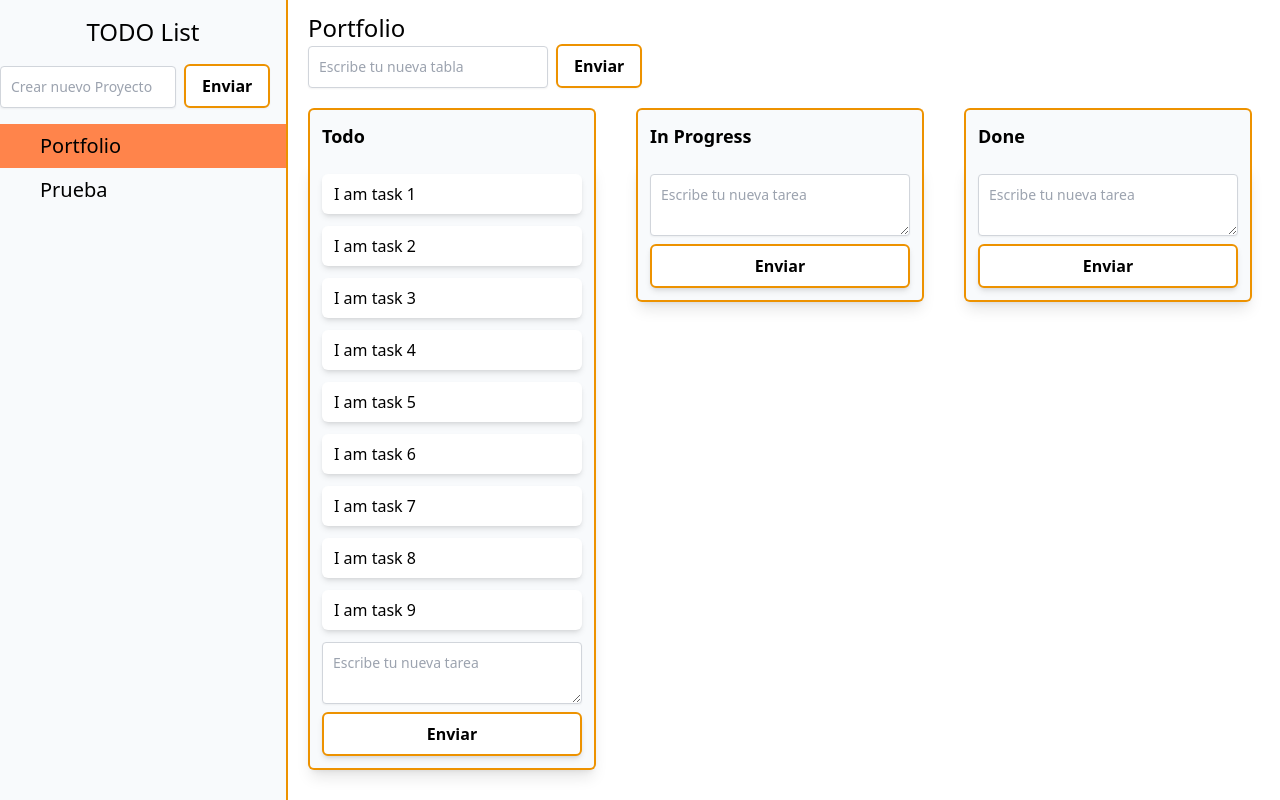
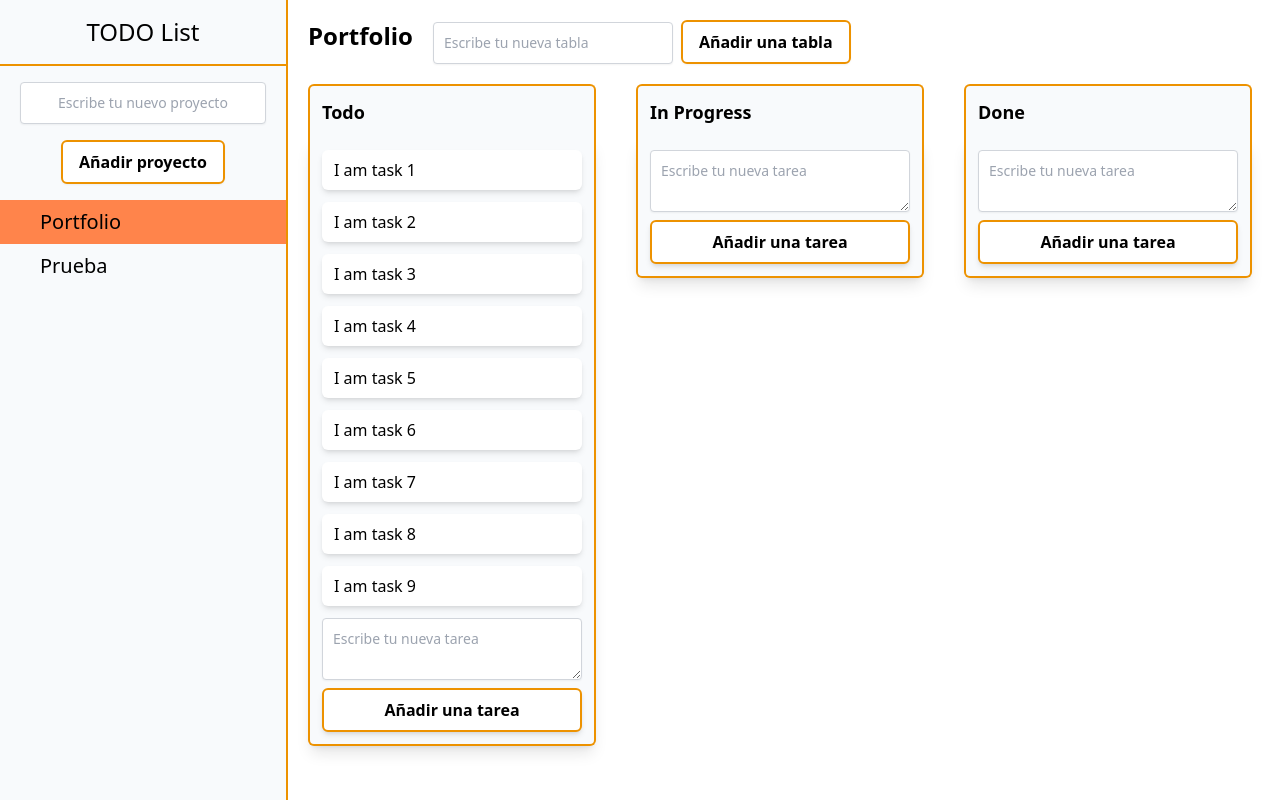
Before and after one commit to alejandropovedabisquert/todo-list-v2, a React (Create React App) app: page /project-1 in a window 1280 px wide. Built offline with nearby package versions, Linux system fonts and the light colour scheme; the HTML template or start-up script is replaced by a standard one.

Commit message:
Arreglos generales y eliminar proyectos

```diff
--- a/src/components/Nav.js
+++ b/src/components/Nav.js
@@ -1,21 +1,40 @@
 import { Link, useLocation } from "react-router-dom"
 import ProjectForm from "./forms/ProjectForm"
+import { FaTrashAlt, FaRegEdit } from "react-icons/fa";
 
 const Nav = ({data, setData}) =>{
     // console.log(data)
     const location = useLocation()
     const activationNav = location.pathname.substring(1, location.pathname.length)
+
+    const handleDeleteProject = (e) =>{
+        const index = data.projectsOrder.indexOf(e)
+        let reduceProjectOrder = data.projectsOrder
+        let reduceProject = data.projects
+        delete reduceProject[e]
+        reduceProjectOrder.splice(index, 1)
+        console.log(reduceProjectOrder);
+        setData({
+            ...data,
+        })
+    }
+
     return(
-        <div className="fixed min-h-[300px] h-full w-72 border-r-2 border-secondary-color bg-slate-50 z-10 overflow-y-auto">
+        <div className="fixed min-h-[300px] h-full w-72 border-r-2 border-secondary-color bg-slate-50 z-50 overflow-y-auto">
 
-            <Link to="/"><h1 className='text-center py-4 text-2xl'>TODO List</h1></Link>
+            <Link to="/"><h1 className='text-center py-4 text-2xl border-b-2 border-secondary-color'>TODO List</h1></Link>
             <ProjectForm data={data} setData={setData}/>
             <div className="mt-4">
                 {data.projectsOrder !== undefined ? data.projectsOrder.map((projectId)=>{
                     return(
-                        <div key={projectId}>
-                            <Link to={"/"+projectId} data={data} ><div className={`text-xl px-10 py-2 hover:bg-primary-color break-words ${activationNav === projectId ? 'bg-primary-color': null}`}>{data.projects[projectId].name}</div></Link>
-                        </div>
+                        <Link to={"/"+projectId} data={data} key={projectId}>
+                            <div className={`flex w-full hover:bg-primary-color ${activationNav === projectId ? 'bg-primary-color': null} group`}>
+                                <div className={`text-xl w-full px-10 py-2  break-words`}>{data.projects[projectId].name}</div>
+                                <div className="float-right">
+                                    <span className="cursor-pointer hidden align-middle group-hover:inline-block opacity-40 hover:opacity-75" onClick={() => handleDeleteProject(projectId)}><FaTrashAlt color="red"/></span>
+                                </div>
+                            </div>
+                        </Link>
                     )
                 }):null}
             </div>
--- a/src/components/Table.js
+++ b/src/components/Table.js
@@ -22,10 +22,7 @@ const Table = ({tasks, table, index, data, allData, setData}) =>{
 
     return(
         <Draggable index={index} draggableId={table.id} type='table'>
-            {(provided, snapshot) => {
-                const style = {
-                    backgroundColor: snapshot.isDragging ? 'bg-red-400' : 'inherit',
-                }
+            {(provided) => {
                 return(
                     <div
                         className={`w-72 min-w-[18rem] m-5`}
@@ -45,7 +42,7 @@ const Table = ({tasks, table, index, data, allData, setData}) =>{
                         <Droppable droppableId={table.id} type="task">
                             {(provided, snapshot) => {
                                 const style = {
-                                    backgroundColor: snapshot.isDraggingOver ? 'bg-red-400' : 'bg-slate-50',
+                                    backgroundColor: snapshot.isDraggingOver ? 'bg-slate-200' : 'bg-slate-50',
                                 }
 
                                 return(
--- a/src/components/Task.js
+++ b/src/components/Task.js
@@ -23,7 +23,7 @@ const Task = ({task, index, data, allData, setData, tableId}) =>{
         <Draggable draggableId={task.id} index={index} type="task">
             {(provided, snapshot) =>{
                 const style = {
-                    background: snapshot.isDragging ? 'bg-orange-600' : 'bg-white',
+                    background: snapshot.isDragging ? 'bg-primary-color' : 'bg-white',
                 }
                 return(
                     <div
--- a/src/components/TodoList.js
+++ b/src/components/TodoList.js
@@ -97,18 +97,15 @@ const TodoList = ({data, setData, projectId}) =>{
         <div className='ml-72'>
             <DragDropContext onDragEnd={handleDragEnd}>
               <Droppable droppableId={projectId} direction='horizontal' type='table'>
-                {(provided, snapshot)=>{
-                  const style = {
-                    backgroundColor: snapshot.isDraggingOver ? 'bg-red-400' : 'inherit',
-                  }
+                {(provided)=>{
                   return(
                     <>
-                      <div className='ml-5'>
-                        <h1 className='pt-3 text-2xl'>{data.projects[projectId].name}</h1>
+                      <div className='ml-5 pt-5 flex'>
+                        <h1 className='text-2xl font-bold'>{data.projects[projectId].name}</h1>
                         <TableForm data={data} setData={setData} projectId={projectId}/>
                       </div>
                       <div
-                        className={`flex min-h-full w-fit ${style.backgroundColor}`}
+                        className={`flex min-h-full w-fit md:w-full`}
                         {...provided.droppableProps}
                         ref={provided.innerRef}
                       >
--- a/src/components/forms/ProjectForm.js
+++ b/src/components/forms/ProjectForm.js
@@ -4,13 +4,13 @@ import { useNavigate } from "react-router-dom";
 
 const ProjectForm = ({data, setData}) =>{
     const tableRef = useRef(undefined);
-    const buttonClassStyle = "border-2 z-10 bg-white border-secondary-color ml-2 p-2 px-4 inline-block rounded-md shadow-sm transition-all font-bold duration-300 relative hover:text-white before:content-[''] before:absolute before:top-0 before:left-0 before:h-full before:content-[''] before:absolute before:top-0 before:left-0 before:w-0 before:-z-10 before:bg-primary-color before:transition-all before:duration-300 before:hover:w-full"
+    const buttonClassStyle = "border-2 z-10 bg-white border-secondary-color p-2 mt-4 px-4 inline-block rounded-md shadow-sm transition-all font-bold duration-300 relative hover:text-white before:content-[''] before:absolute before:top-0 before:left-0 before:h-full before:content-[''] before:absolute before:top-0 before:left-0 before:w-0 before:-z-10 before:bg-primary-color before:transition-all before:duration-300 before:hover:w-full"
     const navigate = useNavigate()
     // console.log(data);
     const handleSubmit = (e) =>{
         e.preventDefault()
         const project = tableRef.current.value
-        if (project !== "") {
+        if (project !== "" && project.trim().length !== 0) {
             if (Object.entries(data).length === 0) {
                 const createFirstProject = {
                     projects:{
@@ -61,10 +61,10 @@ const ProjectForm = ({data, setData}) =>{
     }
 
     return(
-        <div>
+        <div className="mx-5 text-center pt-4">
             <form onSubmit={handleSubmit}>
-                <input type="text" ref={tableRef} placeholder="Crear nuevo Proyecto" className="shadow-sm w-44 border border-gray-300 text-gray-900 text-sm rounded focus:ring-primary-500 focus:border-primary-500 p-2.5 focus:outline-none focus:ring-2 focus:ring-secondary-color"/>
-                <button type="submit" className={buttonClassStyle}>Enviar</button>
+                <input type="text" ref={tableRef} placeholder="Escribe tu nuevo proyecto" className="shadow-sm w-full text-center border border-gray-300 text-gray-900 text-sm rounded focus:ring-primary-500 focus:border-primary-500 p-2.5 focus:outline-none focus:ring-2 focus:ring-secondary-color"/>
+                <button type="submit" className={buttonClassStyle}>Añadir proyecto</button>
             </form>
         </div>
     )
--- a/src/components/forms/TableForm.js
+++ b/src/components/forms/TableForm.js
@@ -7,7 +7,7 @@ const TableForm = ({data, setData, projectId}) =>{
     const handleSubmit = (e) =>{
         e.preventDefault()
         const table = tableRef.current.value
-        if (table !== "") {
+        if (table !== "" && table.trim().length !== 0) {
             const conteoTablas = Object.keys(data.projects[projectId].content.tables).length + 1
             const id = projectId+"-table-"+conteoTablas
             const newTable = {
@@ -41,10 +41,10 @@ const TableForm = ({data, setData, projectId}) =>{
     }
 
     return(
-        <div>
+        <div className="ml-5">
             <form onSubmit={handleSubmit}>
                 <input type="text" ref={tableRef} placeholder="Escribe tu nueva tabla" className="shadow-sm w-60 border border-gray-300 text-gray-900 text-sm rounded focus:ring-primary-500 focus:border-primary-500 p-2.5 focus:outline-none focus:ring-2 focus:ring-secondary-color"/>
-                <button type="submit" className={buttonClassStyle}>Enviar</button>
+                <button type="submit" className={buttonClassStyle}>Añadir una tabla</button>
             </form>
         </div>
     )
--- a/src/components/forms/TaskForm.js
+++ b/src/components/forms/TaskForm.js
@@ -9,7 +9,7 @@ const TaskForm = ({data, setData, tableId, allData}) =>{
         e.preventDefault()
         const id = Object.keys(data.content.tasks).length + 1
         const task = tableRef.current.value
-        if (task !== "") {
+        if (task !== "" && task.trim().length !== 0) {
             const newTask = {
                 ["task-"+id]: {
                     id:"task-"+id,
@@ -62,7 +62,7 @@ const TaskForm = ({data, setData, tableId, allData}) =>{
             <form onSubmit={handleSubmit}>
                 <textarea type="text" ref={tableRef} placeholder="Escribe tu nueva tarea" className="block p-2.5 w-full text-sm text-gray-900 rounded shadow-sm border border-gray-300 focus:ring-primary-500 focus:border-primary-500 focus:outline-none focus:ring-2 focus:ring-secondary-color"/>
                 <button type="submit" className={buttonClassStyle}>
-                    Enviar
+                    Añadir una tarea
                 </button>
             </form>
         </div>
```
